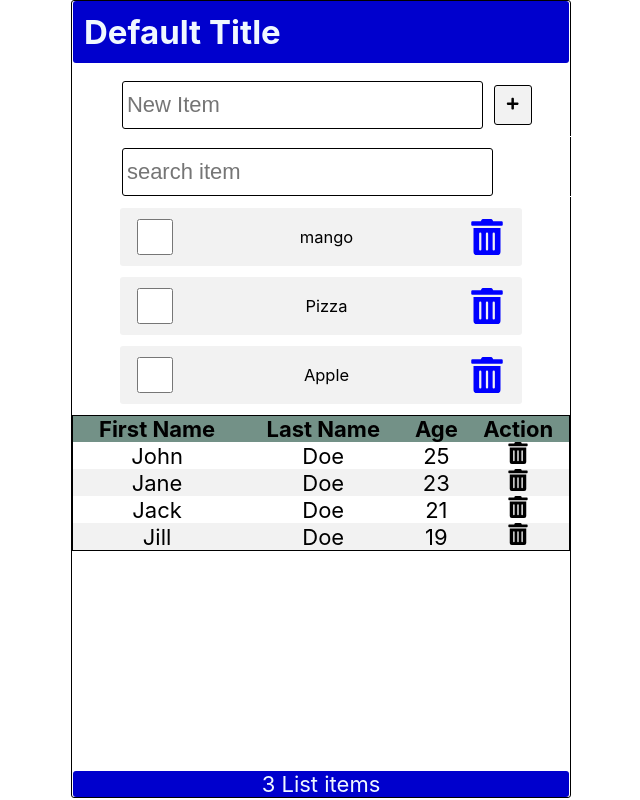
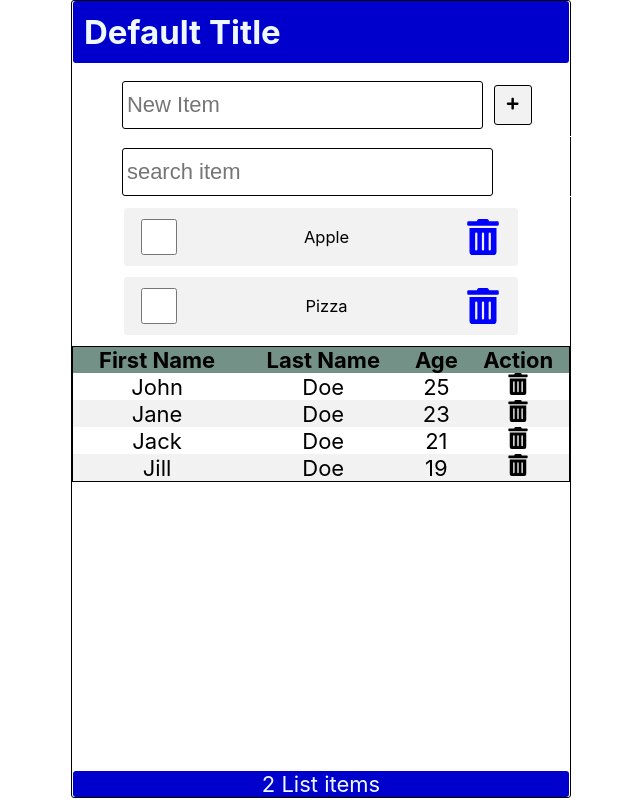
Before and after one commit to FabCode67/master-react, a React (Create React App) app: page / in a window 1280 px wide. Shown: the whole page, without its empty margins (319-959 px from the left). Built offline with nearby package versions, Linux system fonts and the light colour scheme; data requests are answered from the project's data file; the HTML template or start-up script is replaced by a standard one.

Commit message:
fetch-api-data-cruds-operations

```diff
--- a/data/db.json
+++ b/data/db.json
@@ -1,19 +1,14 @@
 {
   "items": [
     {
-            "id": 1,
+      "id": 6,
       "checked": false,
-            "name": "mango"
+      "name": "Apple"
     },
     {
-            "id": 2,
+      "id": 7,
       "checked": false,
       "name": "Pizza"
-        },
-        {
-            "id": 3,
-            "checked": false,
-            "name": "Apple"
     }
   ]
 }
--- a/src/App.js
+++ b/src/App.js
@@ -4,6 +4,7 @@ import Footer from './Footer';
 import { useState, useEffect } from 'react';
 import { AddItem } from './AddItem';
 import { SearchItem } from './SearchItem';
+import apiRequest from './apiRequest';
 
 function App() {
   const URL_API = 'http://localhost:3500/items'
@@ -33,21 +34,52 @@ function App() {
     }, 2000);
   }, [])
 
-  const addItem = (item) => {
+  const addItem = async (item) => {
     const id = items.length ? items[items.length - 1].id + 1 : 1
     const newItem = { id, checked: false, name: item }
     const listItem = [...items, newItem]
     setItems(listItem)
+
+    const postOptions = {
+      method : 'POST',
+      headers: {
+         'Content-Type': 'application/json'
+      },
+      body: JSON.stringify(newItem)
+    }
+
+    const result = await apiRequest(URL_API, postOptions)
+    if(result) setCatchError(result)
   }
 
-  const handleCheck = (id) => {
+  const handleCheck = async (id) => {
     const listItem = items.map((item) => item.id === id ? { ...item, checked: !item.checked } : item)
     setItems(listItem)
+
+    const myItem = listItem.filter((item) => item.id === id)
+    const putOptions = {
+      method : 'PATCH',
+      headers: {
+          'Content-Type': 'application/json'
+      },
+      body: JSON.stringify({checked: myItem[0].checked})
   }
 
-  const handleDelete = (id) => {
+  const reqUrl = `${URL_API}/${id}`
+  const result = await apiRequest(reqUrl, putOptions)
+  if(result) setCatchError(result)
+  }
+
+  const handleDelete = async (id) => {
     const newItems = items.filter((item) => item.id !== id)
     setItems(newItems)
+
+    const deleteOptions ={
+      method : 'DELETE',
+    }
+    const reqUrl = `${URL_API}/${id}`
+    const result = await apiRequest(reqUrl, deleteOptions)
+    if (result) return setCatchError(result)
   }
 
   const handleSubmit = (e) => {
--- /dev/null
+++ b/src/apiRequest.js
@@ -0,0 +1,13 @@
+const apiRequest = async (url, options = null, errorMessage= null) => {
+    try {
+        const response = await fetch(url, options)
+        if (!response.ok) throw new Error("Please reload the app")
+    } catch (error) {
+        errorMessage = error.message
+    }
+    finally {
+        return errorMessage
+    }
+}
+
+export default apiRequest
```
Lines whose indentation alone changed are shown as unchanged.
